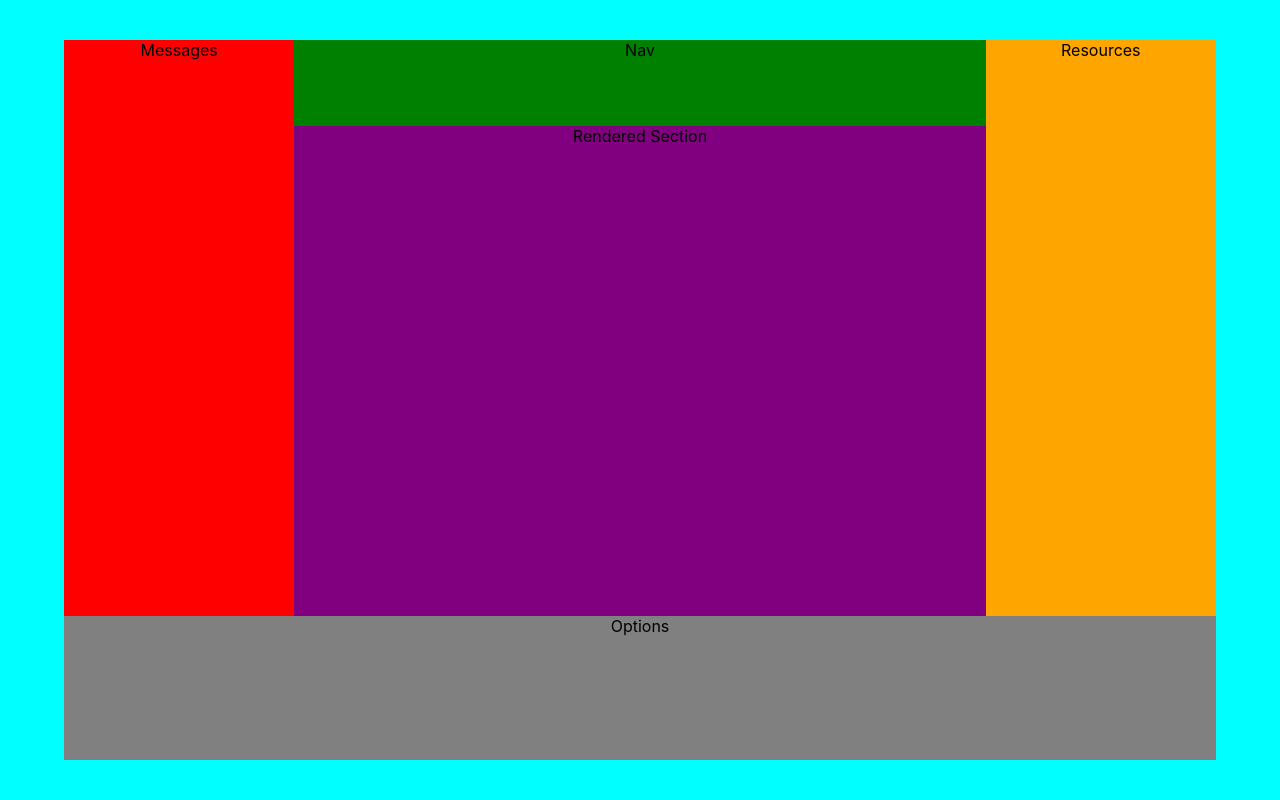
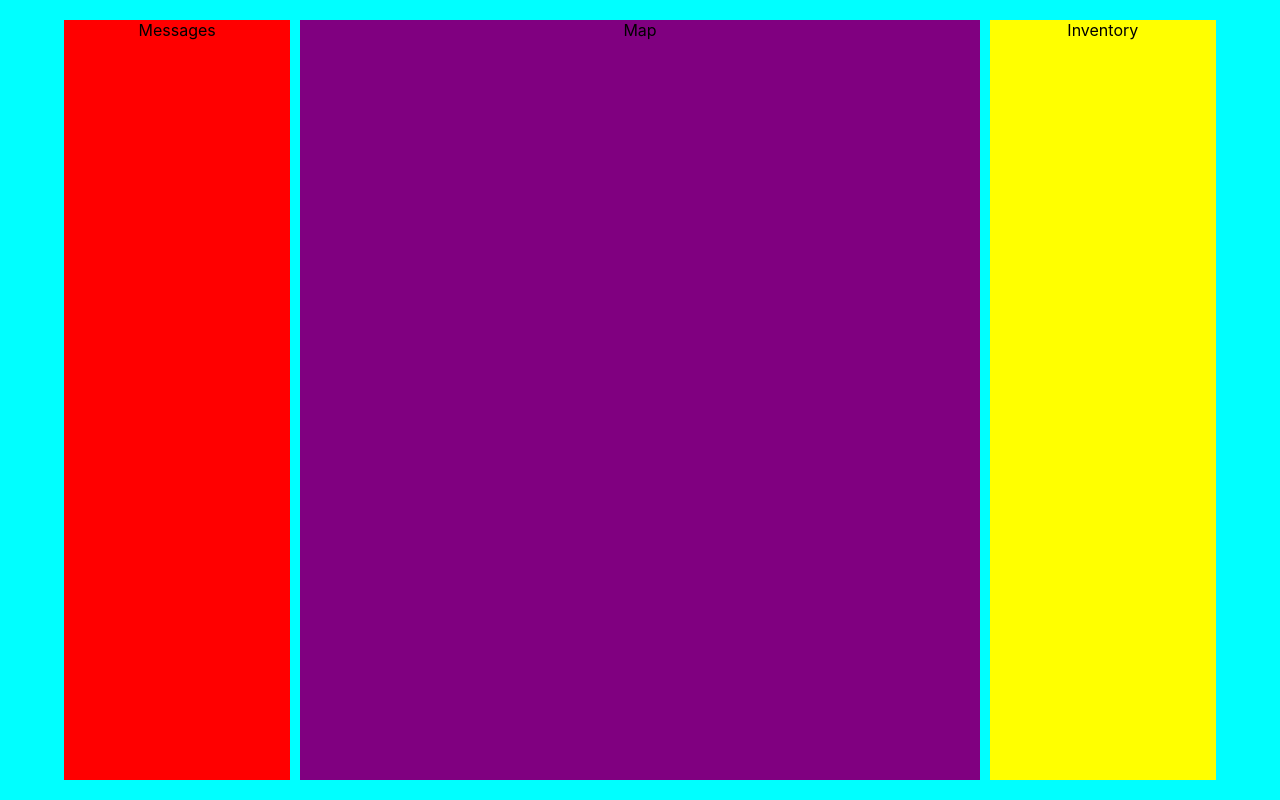
Before and after one commit to EthanPHall/rime-and-rust-ts, a React (Create React App) app: page / in a window 1280 px wide. Built offline with nearby package versions, Linux system fonts and the light colour scheme.

Commit message:
Mocked up the Map Screen layout. Added CSS variables.

```diff
--- a/src/App.tsx
+++ b/src/App.tsx
@@ -1,12 +1,18 @@
 import React from 'react';
 import logo from './logo.svg';
 import './App.css';
+import './variables.css';
 import CaravanParent from './components/caravan/CaravanParent/CaravanParent';
+import MapParent from './components/map/MapParent/MapParent';
 
 function App() {
+
+
+
   return (
     <div className="App">
-      <CaravanParent></CaravanParent>
+      {/* <CaravanParent></CaravanParent> */}
+      <MapParent></MapParent>
     </div>
   );
 }
--- a/src/components/caravan/CaravanParent/CaravanParent.css
+++ b/src/components/caravan/CaravanParent/CaravanParent.css
@@ -9,12 +9,14 @@
 }
 
 .grid-parent{
-    height: 90%;
-    width: 90%;
+    height: var(--standard-section-height);
+    width: var(--standard-section-width);
 
     display: grid;
     grid-template-columns: 1fr 3fr 1fr;
-    grid-template-rows: 8fr 2fr;
+    grid-template-rows: 9fr 1fr;
+
+    gap: var(--standard-gap);
 }
 
 .messages {
@@ -24,10 +26,11 @@
     background-color: blue;
     display: flex;
     flex-direction: column;
+    gap: 10px;
 }
 .nav-buttons {
     background-color: green;
-    height: 15%;
+    height: 10%;
 }
 .rendered-section {
     background-color: purple;
--- a/src/components/caravan/CaravanParent/CaravanParent.tsx
+++ b/src/components/caravan/CaravanParent/CaravanParent.tsx
@@ -25,7 +25,7 @@ const CaravanParent: FC<CaravanParentProps> = () => {
           Options
         </div>
       </div>
-      </div>
+    </div>
   );
 }
 
--- a/src/components/map/MapParent/MapParent.css
+++ b/src/components/map/MapParent/MapParent.css
@@ -1 +1,29 @@
-.MapParent {}
+.map-parent {
+    background-color: aqua;
+    height: 100vh;
+    width: 100vw;
+
+    display: flex;
+    align-items: center;
+    justify-content: center;
+}
+
+.grid-parent{
+    height: var(--standard-section-height);
+    width: var(--standard-section-width);
+
+    display: grid;
+    grid-template-columns: 1fr 3fr 1fr;
+    grid-template-rows: 1fr;
+    gap: var(--standard-gap);
+}
+
+.messages{
+    background-color: red;
+}
+.map{
+    background-color: purple;
+}
+.inventory{
+    background-color: yellow;
+}
--- a/src/components/map/MapParent/MapParent.tsx
+++ b/src/components/map/MapParent/MapParent.tsx
@@ -4,8 +4,18 @@ import './MapParent.css';
 interface MapParentProps {}
 
 const MapParent: FC<MapParentProps> = () => (
-  <div className="MapParent" data-testid="MapParent">
-    MapParent Component
+  <div className="map-parent" data-testid="map-parent">
+      <div className='grid-parent'>
+        <div className='messages'>
+          Messages
+        </div>
+        <div className='map'>
+          Map
+        </div>
+        <div className='inventory'>
+          Inventory
+        </div>
+      </div>
   </div>
 );
 
--- /dev/null
+++ b/src/variables.css
@@ -0,0 +1,5 @@
+:root{
+    --standard-section-height: 95%;
+    --standard-section-width: 90%;
+    --standard-gap: 10px;
+}
```
Also changed, not shown: 1 other file (tests, documents, lock files or other folders).
